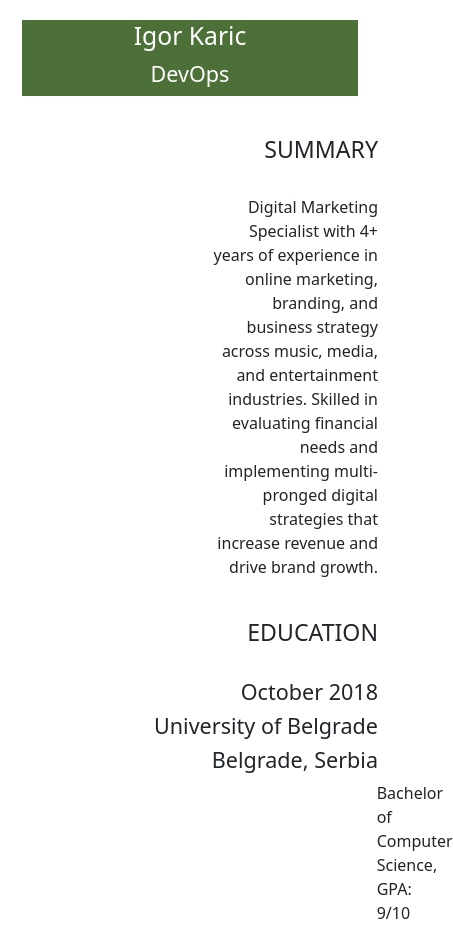
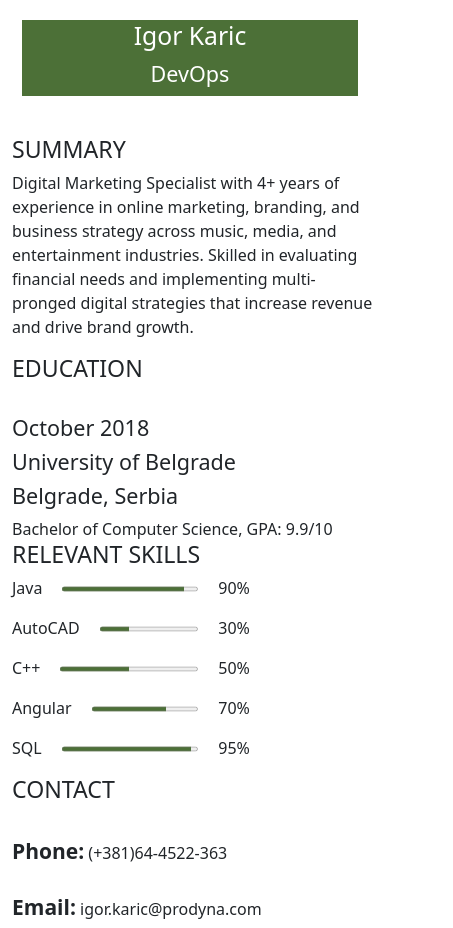
Before and after one commit to IgorKaric/webPage, a plain HTML site: page index.html in a window 390 px wide. Shown: the top 928 px of the page, 453 px wide, since content can reach past the window. Drawn offline with nearby package versions, Linux system fonts and the light colour scheme.

Commit message:
uradjen responsive

```diff
--- a/index.html
+++ b/index.html
@@ -4,9 +4,9 @@
     <meta charset="UTF-8">
     <meta http-equiv="X-UA-Compatible" content="IE=edge">
     <meta name="viewport" content="width=device-width, initial-scale=1.0">
-    <link rel="stylesheet" href="styles/style.css">
     <link href="https://cdn.jsdelivr.net/npm/bootstrap@5.2.1/dist/css/bootstrap.min.css" rel="stylesheet" integrity="sha384-iYQeCzEYFbKjA/T2uDLTpkwGzCiq6soy8tYaI1GyVh/UjpbCx/TYkiZhlZB6+fzT" crossorigin="anonymous">
     <link rel="stylesheet" href="https://unicons.iconscout.com/release/v4.0.0/css/line.css">
+    <link rel="stylesheet" href="styles/style.css">
     <title>WebPage</title>
 </head>
 <body>
@@ -24,10 +24,10 @@
                 </table>
             </div>
         </div>
-        <div class="row g-0 content">
-            <div class="col-sm-5 right">
-                <h3 >SUMMARY</h3>
-                <br>
+        <div id="main" class="row content">
+            <div id="left" class="col-sm-5">
+                <div class="summary right">
+                    <h3 class="left_line">SUMMARY</h3>
                     <p class="paragraf1">
                         Digital Marketing Specialist with 4+ years of
                         experience in online marketing, branding, and
@@ -37,54 +37,40 @@
                         digital strategies that increase revenue and drive
                         brand growth.
                     </p>
+                </div>
+                <div>
+                    <h3 class="left_line right">EDUCATION</h3>
                     <br>
-
-                <h3>EDUCATION</h3>
-                <br>
-                <h4>October 2018</h4>
-                <h4>University of Belgrade</h4>
-                <h4>Belgrade, Serbia</h4>
-                <p class="paragraf2">
+                    <h4 class="right">October 2018</h4>
+                    <h4 class="right">University of Belgrade</h4>
+                    <h4 class="right">Belgrade, Serbia</h4>
+                    <p class="paragraf2 right">
                         Bachelor of Computer Science,
-                    GPA: 9/10
+                        GPA: 9.9/10
                     </p>
-                <br>
-
-                <h3>RELEVANT SKILLS</h3>
+                </div>
+                <div id="progresi">
+                    <h3 class="left_line right">RELEVANT SKILLS</h3>
                     <p class="progressStyle">Java<progress value="90" max="100"></progress> 90%</p>
                     <p class="progressStyle">AutoCAD<progress value="30" max="100"></progress> 30%</p>
                     <p class="progressStyle">C++<progress value="50" max="100"></progress> 50%</p>
                     <p class="progressStyle">Angular<progress value="70" max="100"></progress> 70%</p>
                     <p class="progressStyle">SQL<progress value="95" max="100"></progress> 95%</p>
-
-            </div>
-            <div class="col-sm-2 center">
-                <div class="mainVertical">
-                    <div class="firstLineLeft">
-                        <div class="firstCircle"></div>
-                    </div>
-                    <div class="firstLineRight"></div>
-                    <div class="secondLineLeft">
-                        <div class="secondCircle"></div>
-                    </div>
-                    <div class="secondLineRight">
-                        <div class="thirdCircle"></div>
-                    </div>
-                    <div class="thirdLineLeft">
-                        <div class="fourthCircle"></div>
-                    </div>
-                    <div class="thirdLineRight">
-                        <div class="fifthCircle"></div>
                 </div>
             </div>
+            <div id="line" class="col-sm-2 center second_column">
+                <div class="mainVertical"></div>
             </div>
             <div class="col-sm-5">
-                <h3>CONTACT</h3>
+                <div>
+                    <h3 class="right_line">CONTACT</h3>
                     <br>
                     <b style="font-size: 21px;">Phone:</b> (+381)64-4522-363 <br><br>
                     <b style="font-size: 21px;">Email:</b> igor.karic@prodyna.com <br><br>
-                <b style="font-size: 21px;">LinkedIn: </b> <a href="https://www.linkedin.com/in/igor-karic-ab08731b4/">linkedin.com/in/igor-karic-ab08731b4/</a><br><br><br>
-                <h3>PROFESSIONAL EXPERIENCE</h3>
+                    <b style="font-size: 21px;">LinkedIn: </b> <a href="https://www.linkedin.com/in/igor-karic-ab08731b4/">linkedin.com/in/igor-karic-ab08731b4/</a>
+                </div>
+                <div>
+                    <h3 class="right_line">PROFESSIONAL EXPERIENCE</h3>
                     <br>
                     <b style="font-size: 21px;">FEB 2020-Present
                         <br>
@@ -92,16 +78,15 @@
                         <br>
                         Student union of ETF, Belgrade, Serbia
                     </b>
-                <br>
-                <br>
                     <b style="font-size: 21px;">MAR 2022-Present
                         <br>
                         Volunteer
                         <br>
                         Board of European Students of Technology, Belgrade, Serbia
                     </b>
-                <br><br><br>
-                <h3>INTERESTS</h3>
+                </div>
+                <div>
+                    <h3 class="right_line">INTERESTS</h3>
                     <ul>
                         <li>Skiing</li>
                         <li>Workout</li>
@@ -110,6 +95,7 @@
                 </div>
             </div>
         </div>
+    </div>
 
 </body>
 </html>
--- a/styles/style.css
+++ b/styles/style.css
@@ -4,7 +4,7 @@
 }
 
 .right{
-    text-align: end;
+    text-align: right;
 }
 .progressStyle{
     display: flex;
@@ -33,9 +33,10 @@ progress {
     margin-bottom: 4px;
 
   }
+
 .paragraf1{
-    padding-left: 100px;
-    margin-left: 100px;
+    /* padding-left: 100px;
+    margin-left: 100px; */
 }
 
 .paragraf2{
@@ -61,10 +62,59 @@ a:visited{
 }
 
 .mainVertical{
-    height: 100vh;
-    width: 1px;
-    border: 2px solid rgba(76, 112, 55, 0.411);
+    width: 4px;
+    background-color:  rgba(76, 112, 55, 0.411);
     position: relative;
+}
+
+.left_line{
+    position: relative;
+}
+.left_line::after{
+    content: "";
+    background-color:  rgba(76, 112, 55, 0.411);
+    display: inline-block;
+    width: 5%;
+    height: 4px;
+    position: absolute;
+    top: 50%;
+    right:-21.5%;
+}
+.left_line::before{
+    content: "";
+    display: inline-block;
+    width: 10px;
+    height: 10px;
+    border-radius: 7.5px;
+    background-color:  rgb(76, 112, 55);
+    position: absolute;
+    top: calc(50% - 3px);
+    right: calc(-21.6% - 5px);
+}
+
+.right_line{
+    position: relative;
+}
+.right_line::before{
+    content: "";
+    background-color:  rgba(76, 112, 55, 0.411);
+    display: inline-block;
+    width: 5%;
+    height: 4px;
+    position: absolute;
+    top: 50%;
+    left:-21.5%;
+}
+.right_line::after{
+    content: "";
+    display: inline-block;
+    width: 10px;
+    height: 10px;
+    border-radius: 7.5px;
+    background-color:  rgb(76, 112, 55);
+    position: absolute;
+    top: calc(50% - 3px);
+    left: calc(-21.6% - 5px);
 }
 
 .firstCircle{
@@ -141,3 +191,26 @@ a:visited{
     width: 30px;
     top: 600px;
 }
+
+
+@media only screen and (max-width: 481px) {
+    .paragraf2{
+        padding: 0;
+        margin: 0;
+    }
+    .left_line::after, .left_line::before, .right_line::after, .right_line::before, .second_column{
+        display: none;
+    }
+
+    .right, p{
+        text-align: left !important;
+    }
+
+    #main #left .summary{
+        text-align: left !important;
+    }
+    .progressStyle{
+        margin-right: 35%;
+        padding: 0;
+    }
+}
```
Lines whose indentation alone changed are shown as unchanged.
